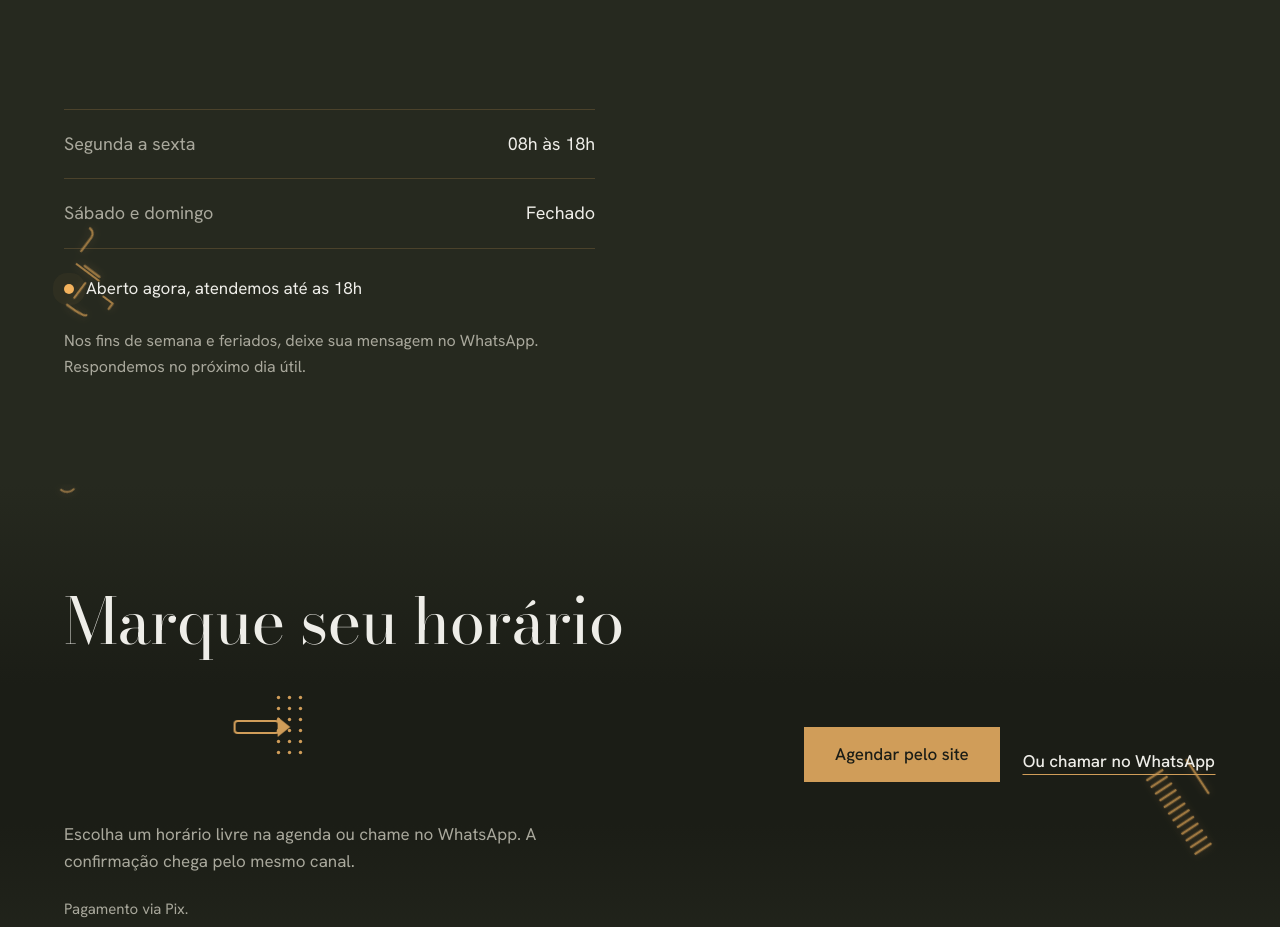
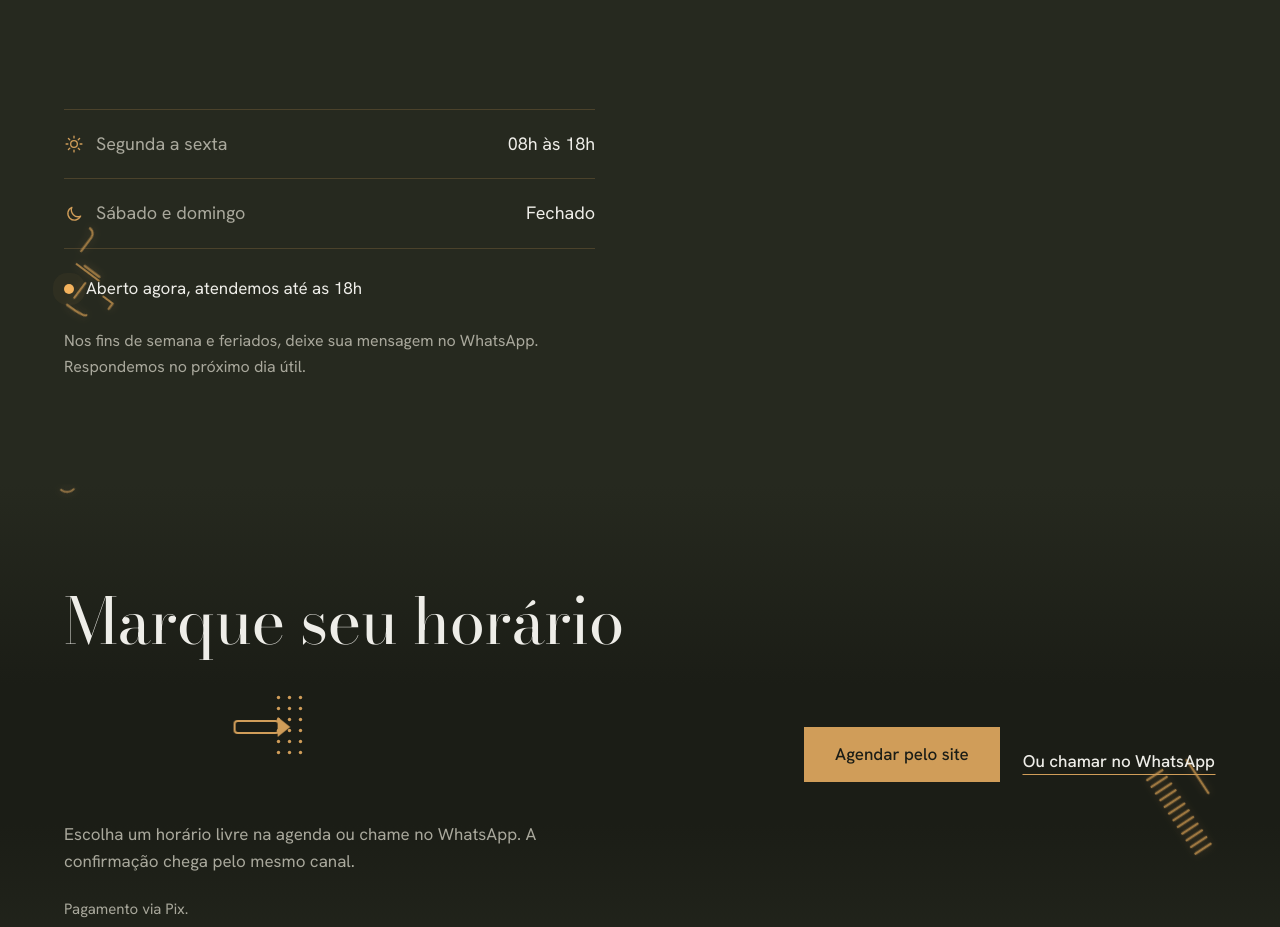
Before and after one commit to Rasnman/yurt, a plain HTML site: page index.html in a window 1280 px wide. Shown: the part 5223-6150 px from the top of the page. Drawn offline with nearby package versions, Linux system fonts and the light colour scheme.

Commit message:
Ícones de sol e lua nos horários de funcionamento
Co-Authored-By: Claude Haiku 5.5 <noreply@anthropic.com>
Claude-Session: https://claude.ai/code/session_0198a3suQd7ekXKgDjiEXt6X

```diff
--- a/index.html
+++ b/index.html
@@ -203,6 +203,9 @@ section.deep { background: linear-gradient(180deg, var(--ink) 0, var(--ink-deep)
 .hours-list li:last-child { border-bottom: 1px solid var(--rule); }
 .hours-list li span:last-child { font-variant-numeric: tabular-nums; }
 .hours-list li span:first-child { color: var(--muted); }
+.hours-list .hi { display: flex; align-items: center; gap: 12px; }
+.hours-list .hi svg { width: 20px; height: 20px; flex: 0 0 auto; color: var(--gold); transition: transform .6s var(--ease); }
+.hours-list li:hover .hi svg { transform: rotate(25deg) scale(1.15); }
 .hours-note { margin-top: 26px; color: var(--muted); font-size: 16px; }
 
 .book-line { display: grid; grid-template-columns: 1fr auto; gap: 40px; align-items: center; }
@@ -633,8 +636,8 @@ footer .seal { width: 54px; height: 54px; }
         <svg class="clipper" viewBox="0 0 170 120" aria-hidden="true" fill="none" stroke="currentColor" stroke-width="2.2" stroke-linecap="round" stroke-linejoin="round"><g class="buzz"><rect x="30" y="34" width="96" height="32" rx="14"/><rect x="126" y="38" width="22" height="24" rx="4"/><path d="M134 62 V74 M142 62 V74"/><path d="M30 50 C12 50 10 84 24 98"/></g></svg>
       <div>
         <ul class="hours-list">
-          <li><span>Segunda a sexta</span><span>08h às 18h</span></li>
-          <li><span>Sábado e domingo</span><span>Fechado</span></li>
+          <li><span class="hi"><svg viewBox="0 0 24 24" aria-hidden="true"><g fill="none" stroke="currentColor" stroke-width="1.6" stroke-linecap="round"><circle cx="12" cy="12" r="4"/><path d="M12 2.5v2.2M12 19.3v2.2M2.5 12h2.2M19.3 12h2.2M5.3 5.3l1.6 1.6M17.1 17.1l1.6 1.6M5.3 18.7l1.6-1.6M17.1 6.9l1.6-1.6"/></g></svg>Segunda a sexta</span><span>08h às 18h</span></li>
+          <li><span class="hi"><svg viewBox="0 0 24 24" aria-hidden="true"><g fill="none" stroke="currentColor" stroke-width="1.6" stroke-linejoin="round"><path d="M20 14.5A8 8 0 0 1 9.5 4a8 8 0 1 0 10.5 10.5z"/></g></svg>Sábado e domingo</span><span>Fechado</span></li>
         </ul>
         <p class="status" id="status" aria-live="polite"><i aria-hidden="true"></i><span>Verificando horário...</span></p>
         <p class="hours-note">Nos fins de semana e feriados, deixe sua mensagem no WhatsApp. Respondemos no próximo dia útil.</p>
```
